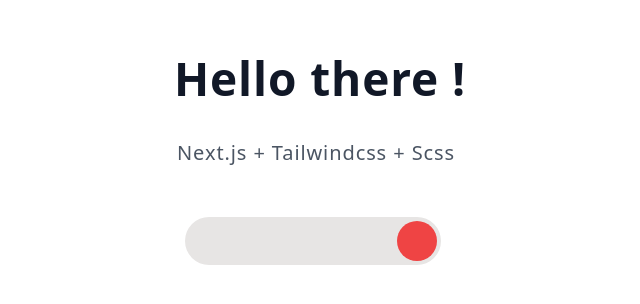
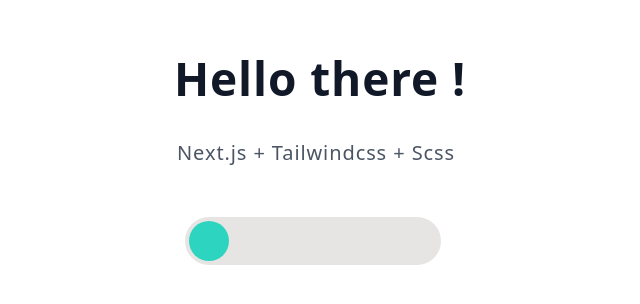
Before and after one commit to chxmeleon/NTS.next, a Next.js app: page / in a window 1280 px wide. Shown: the part 228-532 px from the top of the page, without its empty margins (324-964 px from the left). Built offline with nearby package versions, Linux system fonts and the light colour scheme.

Commit message:
[FEATURE] adjust button color

```diff
--- a/src/pages/index.tsx
+++ b/src/pages/index.tsx
@@ -23,9 +23,9 @@ const Home: NextPage = () => {
           <p className="greeting-content">Next.js + Tailwindcss + Scss</p>
           <div className="py-6 pr-1.5">
             <label className="switch">
-              <input type="checkbox" checked={mounted} onChange={handleTheme}></input>
+              <input type="checkbox" checked={mounted} onChange={handleTheme} />
               <span className={`${toggle ? "bg-zinc-50": "bg-stone-200"} switch-slider`}>
-               <span className={toggle && (theme === 'dark' || resolvedTheme === 'dark') ? "switch-btn-on" : "switch-btn-off"}></span>
+               <span className={toggle ? "switch-btn-off" : "switch-btn-on"}></span>
               </span>
             </label>
           </div>
--- a/src/styles/index.scss
+++ b/src/styles/index.scss
@@ -1,5 +1,5 @@
 .switch-btn {
-  @apply absolute w-10 h-10 content-[''] left-1 bottom-1 transition-all ease-in-out duration-500 rounded-full;
+  @apply absolute w-10 h-10 content-[''] left-1 bottom-1 transition-all ease-in-out duration-[475ms] delay-75 rounded-full;
 }
 
 .main-container {
@@ -19,6 +19,7 @@
 
   .switch {
     @apply relative inline-block w-64 h-12 p-2 rounded-xl;
+
     input {
       @apply w-0 h-0 opacity-0;
     }
@@ -26,11 +27,11 @@
       @apply absolute inset-0 rounded-3xl cursor-pointer;
 
       .switch-btn-on {
-        @apply switch-btn bg-yellow-400 translate-x-0;
+        @apply switch-btn bg-teal-400 translate-x-0 active:scale-[200%];
       }
 
       .switch-btn-off {
-        @apply switch-btn bg-red-500 translate-x-52;
+        @apply switch-btn bg-yellow-400 translate-x-52 active:scale-[200%];
       }
     }
   }
```
